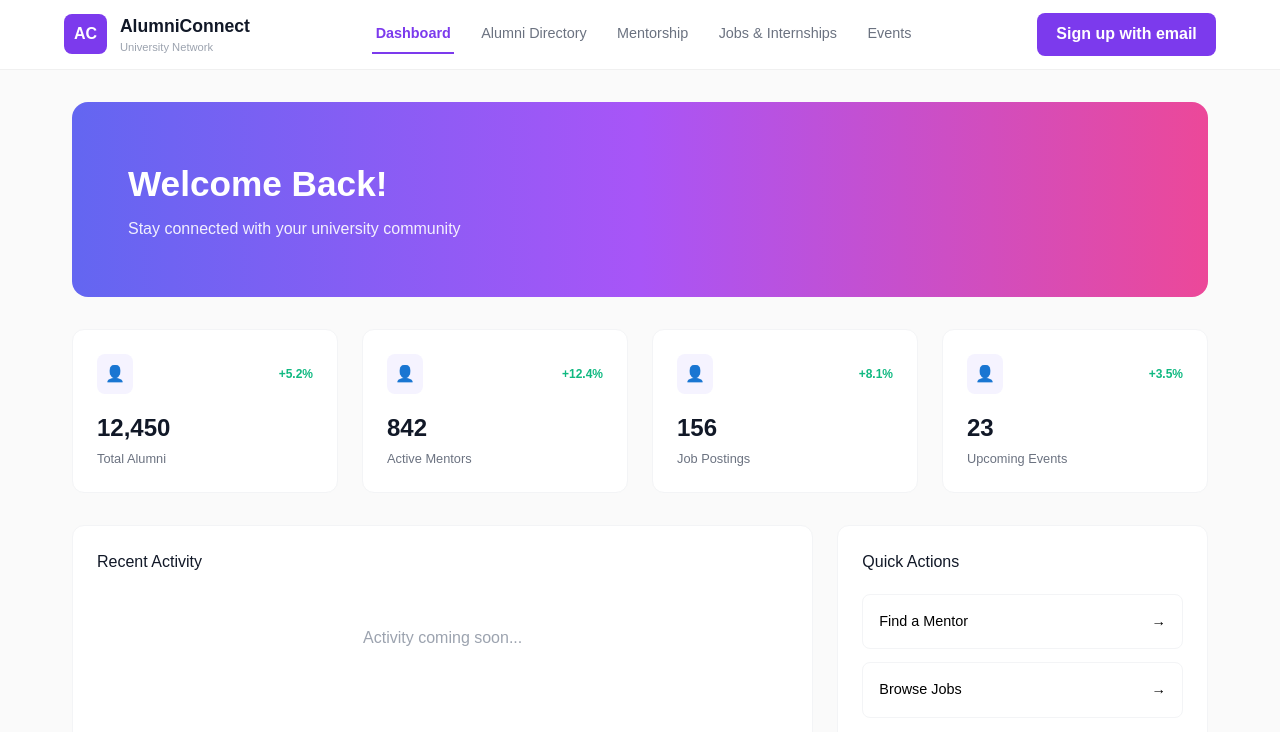
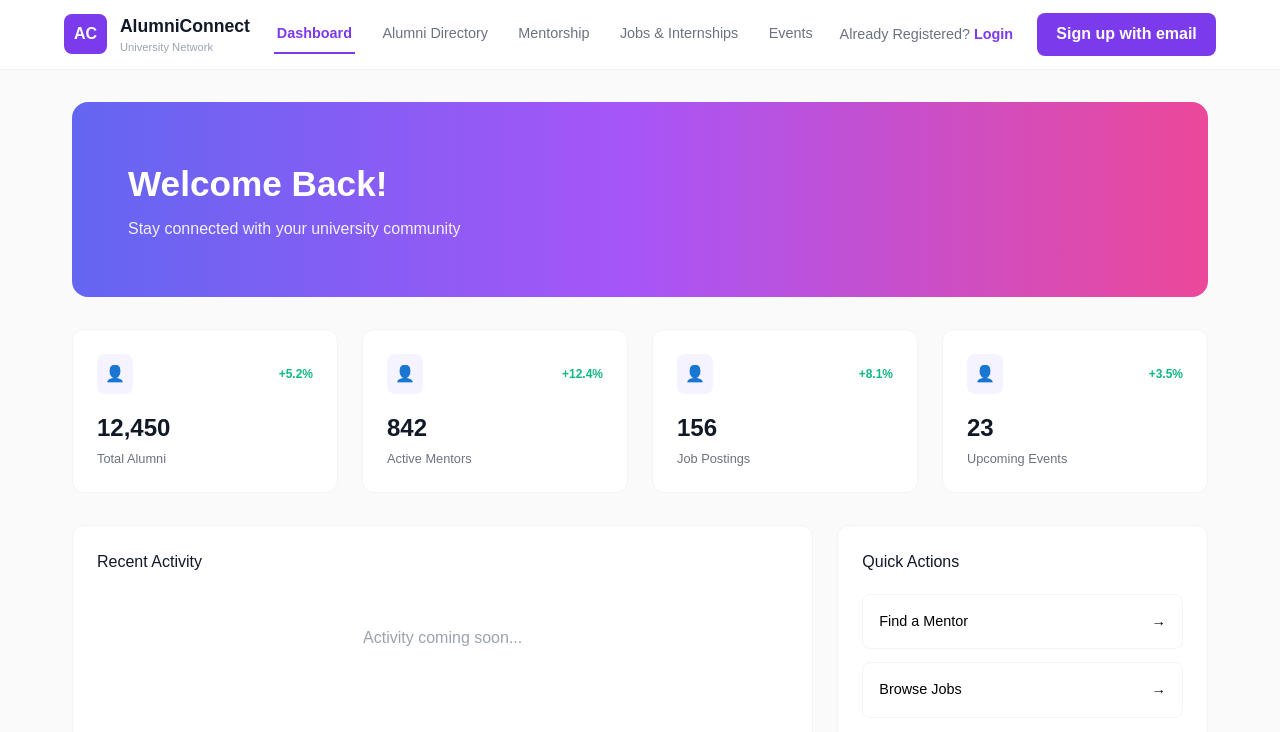
Before and after one commit to moonstruck2003/AlumniConnectDBMS, a React app in the folder frontend/: page / in a window 1280 px wide. Shown: the top 732 px of the page. Built offline with nearby package versions, Linux system fonts and the light colour scheme; the HTML template or start-up script is replaced by a standard one.

Commit message:
feat: add login link to navbar

```diff
--- a/frontend/src/components/navbar.css
+++ b/frontend/src/components/navbar.css
@@ -6,11 +6,13 @@
   background: white;
   border-bottom: 1px solid #f0f0f0;
 }
+
 .nav-logo {
   display: flex;
   align-items: center;
   gap: 0.8rem;
 }
+
 .logo-icon {
   background: #7c3aed;
   color: white;
@@ -18,43 +20,52 @@
   border-radius: 8px;
   font-weight: bold;
 }
+
 .logo-text-group {
   display: flex;
   flex-direction: column;
 }
+
 .logo-text {
   font-size: 1.1rem;
   font-weight: 700;
   color: #111827;
 }
+
 .logo-subtext {
   font-size: 0.7rem;
   color: #9ca3af;
 }
+
 .nav-links {
   display: flex;
   list-style: none;
   gap: 1.5rem;
 }
+
 @media (max-width: 900px) {
   .nav-links {
     display: none;
   }
+
   .navbar {
     padding: 0.8rem 1rem;
   }
 }
+
 .nav-links li {
   font-size: 0.9rem;
   color: #6b7280;
   cursor: pointer;
   padding: 0.5rem 0.2rem;
 }
+
 .nav-links li.active {
   color: #7c3aed;
   border-bottom: 2px solid #7c3aed;
   font-weight: 600;
 }
+
 .nav-btn {
   background: #7c3aed;
   color: white;
@@ -64,3 +75,24 @@
   font-weight: 600;
   cursor: pointer;
 }
+
+.nav-actions {
+  display: flex;
+  align-items: center;
+  gap: 1.5rem;
+}
+
+.nav-login-link {
+  font-size: 0.9rem;
+  color: #6b7280;
+  text-decoration: none;
+}
+
+.nav-login-link strong {
+  color: #7c3aed;
+  font-weight: 600;
+}
+
+.nav-login-link:hover strong {
+  text-decoration: underline;
+}
--- a/frontend/src/components/navbar.jsx
+++ b/frontend/src/components/navbar.jsx
@@ -1,4 +1,6 @@
+import { Link } from 'react-router-dom';
 import './Navbar.css';
+
 export default function Navbar() {
   return (
     <nav className="navbar">
@@ -16,7 +18,10 @@ export default function Navbar() {
         <li>Jobs & Internships</li>
         <li>Events</li>
       </ul>
-      <button className="nav-btn">Sign up with email</button>
+      <div className="nav-actions">
+        <Link to="/login" className="nav-login-link">Already Registered? <strong>Login</strong></Link>
+        <button className="nav-btn">Sign up with email</button>
+      </div>
     </nav>
   );
 }
```
Lines whose indentation alone changed are shown as unchanged.
